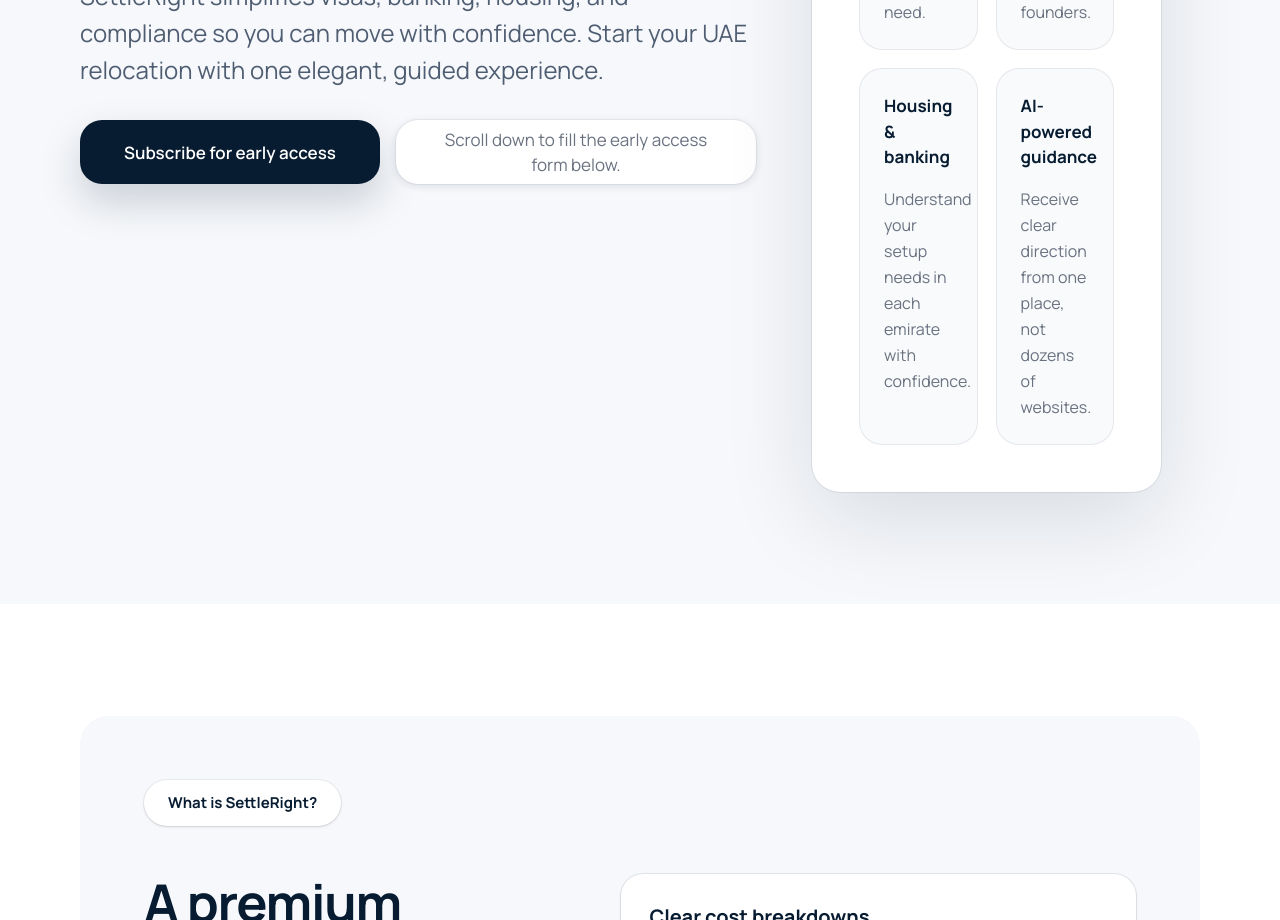
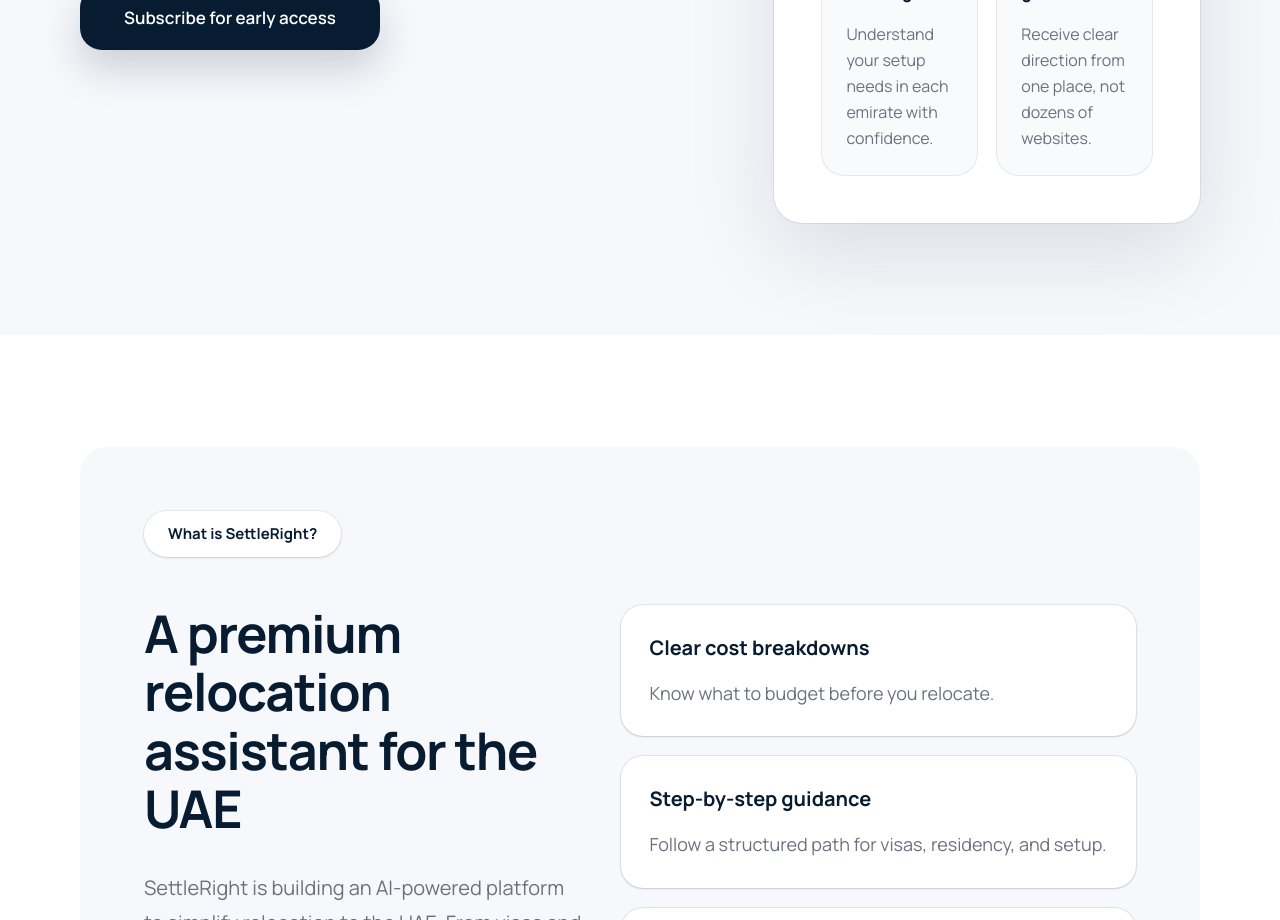
Before and after one commit to settlerightco-svg/settle-right, a Next.js app: page / in a window 1280 px wide. Shown: the part 1000-1920 px from the top of the page. Built offline with nearby package versions, Linux system fonts and the light colour scheme.

Commit message:
Remove secondary hero prompt

```diff
--- a/app/page.tsx
+++ b/app/page.tsx
@@ -97,9 +97,6 @@
                 >
                   Subscribe for early access
                 </a>
-                <div className="inline-flex min-h-[64px] items-center justify-center rounded-[22px] bg-white px-8 text-center text-[17px] text-[#6a7280] shadow-[0_2px_8px_rgba(7,28,49,0.12)] ring-1 ring-[#071c31]/5 sm:min-w-[360px]">
-                  Scroll down to fill the early access form below.
-                </div>
               </div>
             </div>
 
```
